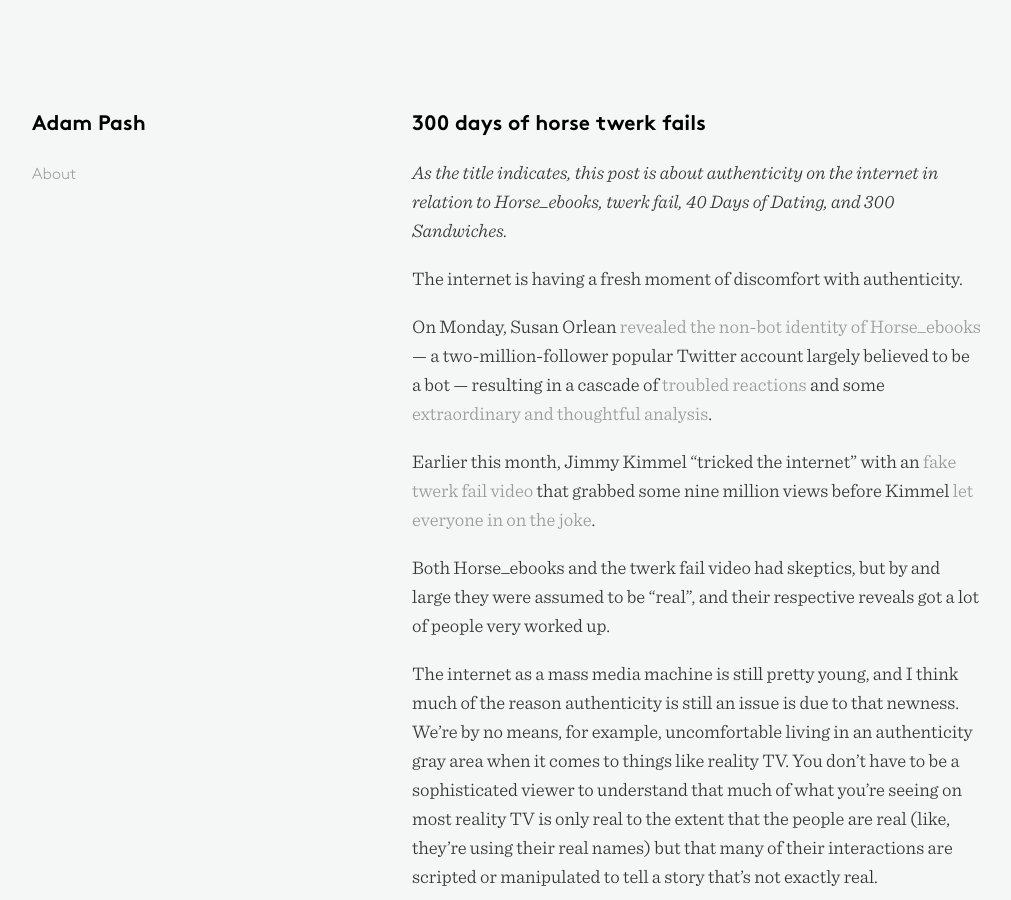
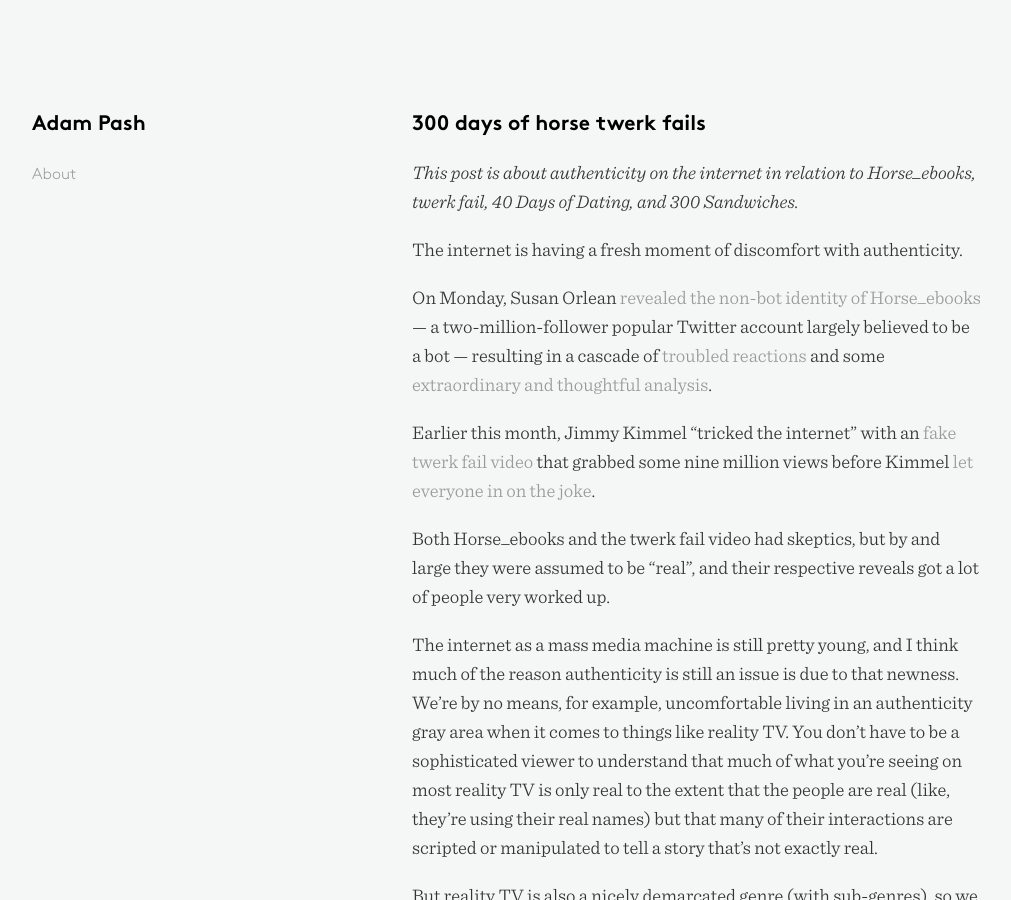
Before and after one commit to adampash/adampash.github.io, a Jekyll site: the page built from _posts/2013-09-26-300-days-of-horse-twerk-fails.md, in a window 1280 px wide and 900 px high. Shown: the whole window, without its empty margins (38-1049 px from the left). Built offline with Jekyll 4.4.1, drawn with Linux system fonts in a browser that asks for light colours; Markdown is read by kramdown in place of the engine named in the settings.

Commit message:
tweaked intro

```diff
--- a/_posts/2013-09-26-300-days-of-horse-twerk-fails.md
+++ b/_posts/2013-09-26-300-days-of-horse-twerk-fails.md
@@ -4,7 +4,7 @@
 published:  true
 ---
 
-_As the title indicates, this post is about authenticity on the internet in relation to Horse\_ebooks, twerk fail, 40 Days of Dating, and 300 Sandwiches._
+_This post is about authenticity on the internet in relation to Horse\_ebooks, twerk fail, 40 Days of Dating, and 300 Sandwiches._
 
 The internet is having a fresh moment of discomfort with authenticity.
 
```
